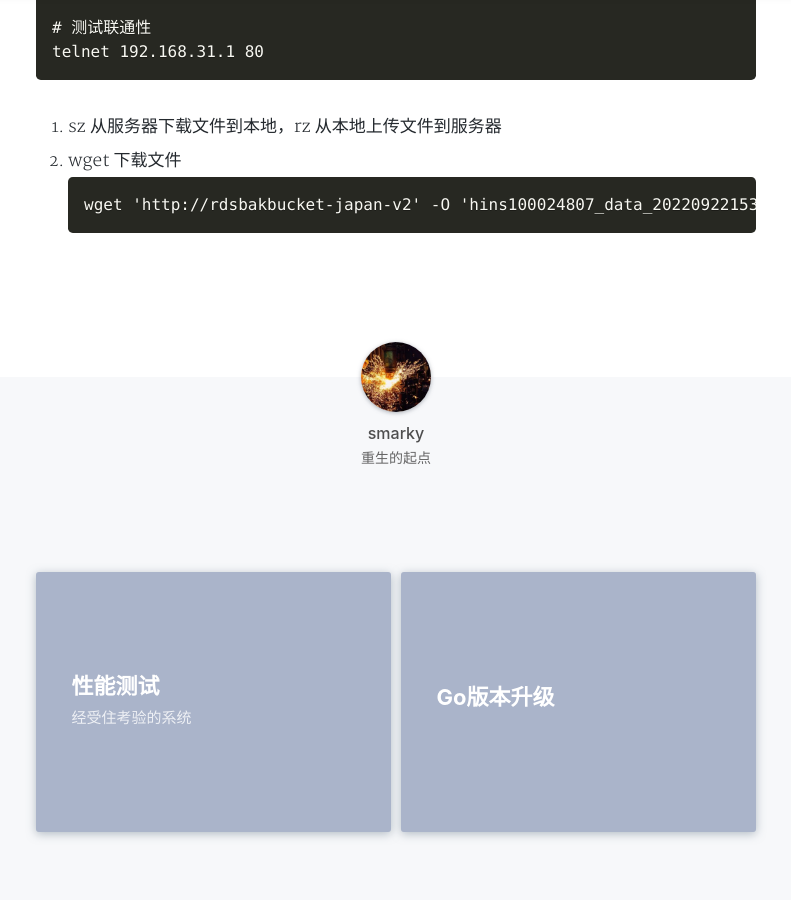
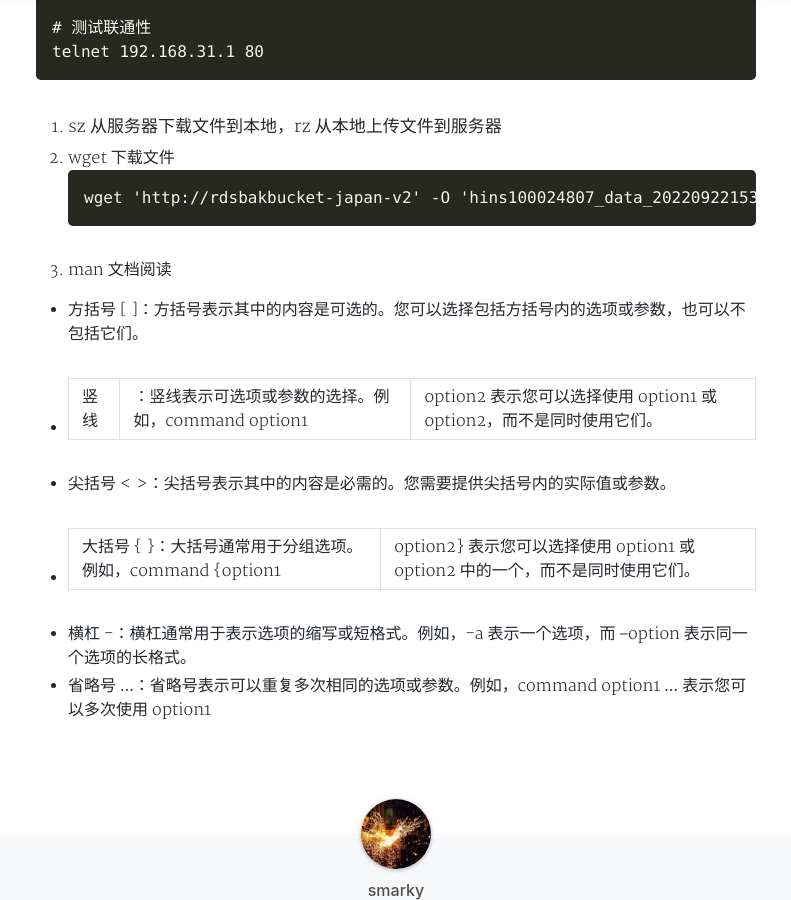
Before and after one commit to smakry/smakry.github.io, a Jekyll site: the page built from _posts/2022-04-14-Linux常用命令.md, in a window 1280 px wide and 900 px high, scrolled down 2970 px. Shown: the whole window, without its empty margins (244-1035 px from the left). Built offline with Jekyll 4.4.1, drawn with Linux system fonts in a browser that asks for light colours; nearby versions of some CDN libraries; a style sheet for code colours, icons or effects is not loaded.

Commit message:
man commond

````diff
--- a/_posts/2022-04-14-Linux常用命令.md
+++ b/_posts/2022-04-14-Linux常用命令.md
@@ -135,3 +135,12 @@ telnet 192.168.31.1 80
 ```shell
 wget 'http://rdsbakbucket-japan-v2' -O 'hins100024807_data_20220922153303.rdb'
 ```
+
+8. man 文档阅读
+
+- 方括号 [ ]：方括号表示其中的内容是可选的。您可以选择包括方括号内的选项或参数，也可以不包括它们。
+- 竖线 |：竖线表示可选项或参数的选择。例如，command option1 | option2 表示您可以选择使用 option1 或 option2，而不是同时使用它们。
+- 尖括号 < >：尖括号表示其中的内容是必需的。您需要提供尖括号内的实际值或参数。
+- 大括号 { }：大括号通常用于分组选项。例如，command {option1 | option2} 表示您可以选择使用 option1 或 option2 中的一个，而不是同时使用它们。
+- 横杠 -：横杠通常用于表示选项的缩写或短格式。例如，-a 表示一个选项，而 --option 表示同一个选项的长格式。
+- 省略号 ...：省略号表示可以重复多次相同的选项或参数。例如，command option1 ... 表示您可以多次使用 option1
````
Also changed, not shown: _posts/2022-03-29-名词解析.md (+7 -0 lines).
